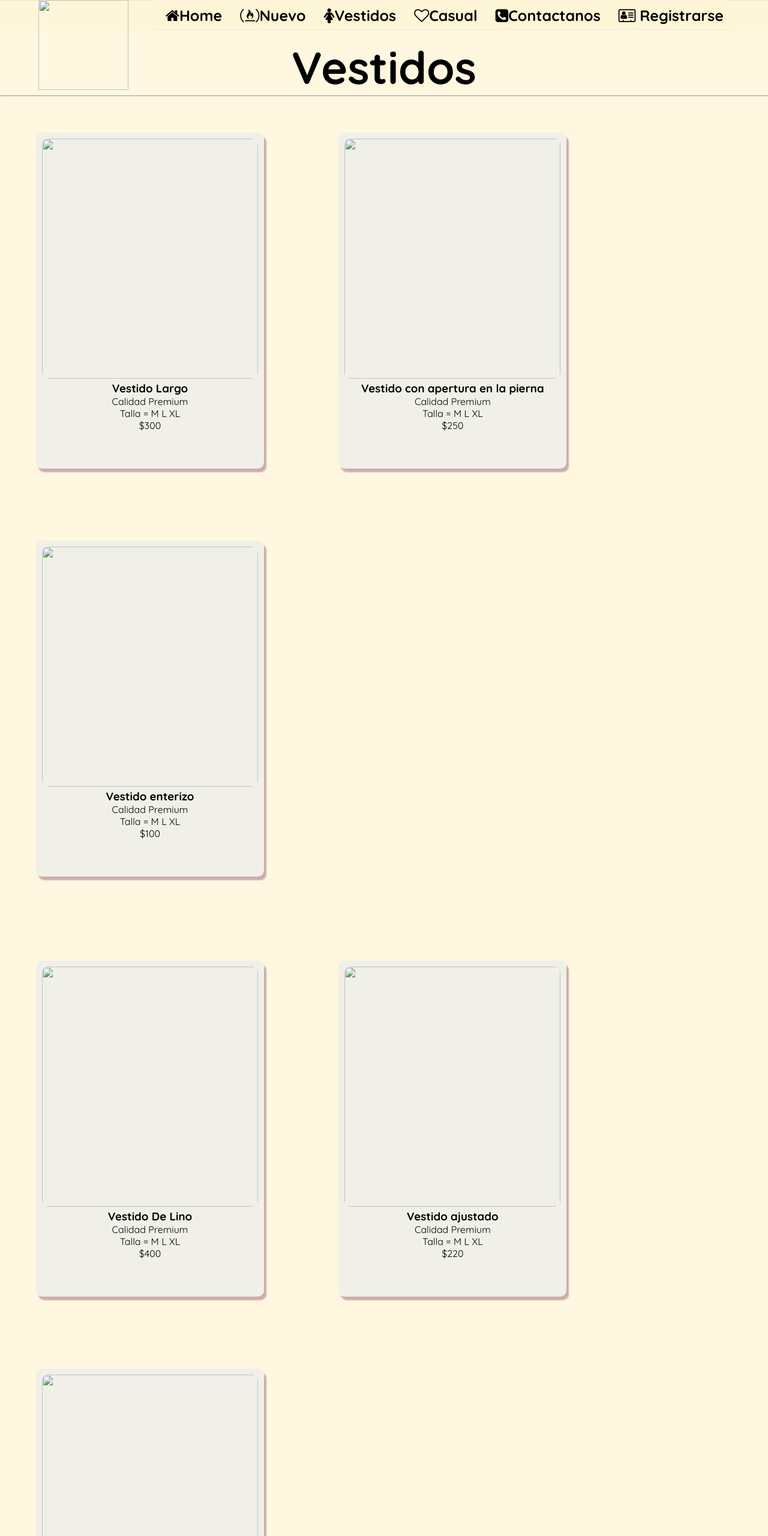
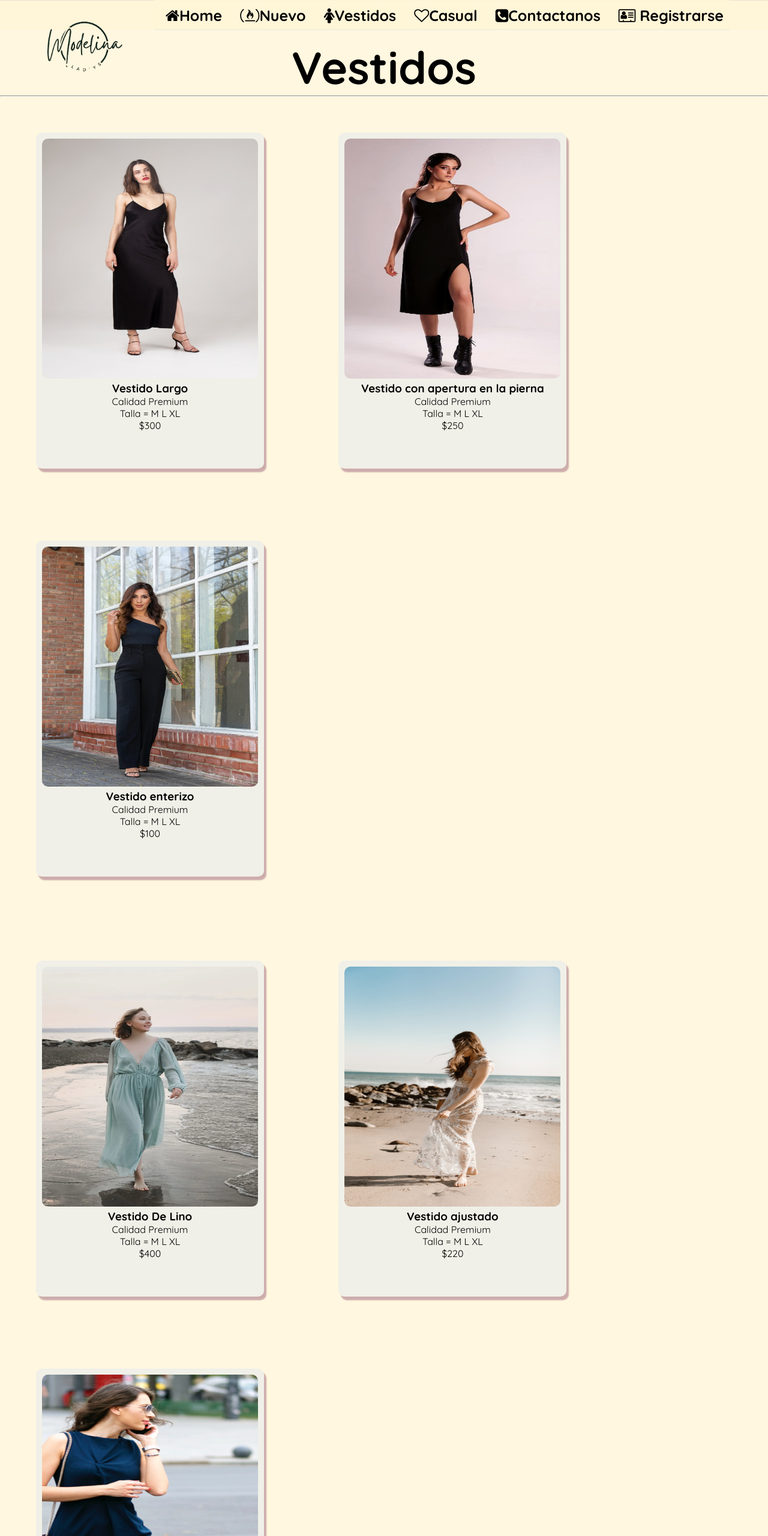
Before and after one commit to jalknKleith/modelina, a plain HTML site: page vestido.html in a window 1280 px wide. Shown: the top 2560 px of the page at 60% size. Drawn offline with Linux system fonts and the light colour scheme; files that its build step writes are made by us from their sources; files whose address does not match are found by name.

Commit message:
Update vestido.html

```diff
--- a/vestido.html
+++ b/vestido.html
@@ -5,7 +5,7 @@
     <meta name="viewport" content="width=device-width, initial-scale=1.0">
     <link rel="shortcut icon" href="icono.png" type="image/x-icon">
     <link rel="stylesheet" href="https://cdnjs.cloudflare.com/ajax/libs/font-awesome/4.7.0/css/font-awesome.min.css">
-    <link rel="stylesheet" href="css/vestido.css">
+    <link rel="stylesheet" href="vestido.css">
     <title>Modelina</title>
 </head>
 <body>
@@ -13,7 +13,7 @@
     <div class="container">
         <input type="checkbox" id="menu_bar">
         <label class="fa fa-bars" for="menu_bar"></label>
-        <img src="img/logotipo2.png" alt="" width="150px" height="150px">
+        <img src="logotipo2.png" alt="" width="150px" height="150px">
         <nav class="menu">
            <b><a href="index.html"><i class="fa fa-home" arial-hidden="true"></i>Home</a></b>
            <b><a href="index.html" href="contactanos.html"><i class="fa fa-free-code-camp"></i>Nuevo</a></b>
@@ -33,7 +33,7 @@
          </section>
         <main class="catalogoVestidos1" >
               <div class="products">
-                <img src="img/vestido11.jpg" alt="">
+                <img src="vestido11.jpg" alt="">
                 <div class="products-txt">
                     <h3>Vestido Largo</h3>
                     <p>Calidad Premium</p>
@@ -42,7 +42,7 @@
                 </div>
         </div>
             <div class="products">
-                <img src="img/vestido2.jpg" alt="">
+                <img src="vestido2.jpg" alt="">
                 <div class="products-txt">
                     <h3>Vestido con apertura en la pierna</h3>
                     <p>Calidad Premium</p>
@@ -51,7 +51,7 @@
                 </div>
             </div>
         <div class="products">
-                <img src="img/vestido3.webp" >
+                <img src="vestido3.webp" >
                 <div class="products-txt">
                     <h3>Vestido enterizo</h3>
                     <p>Calidad Premium</p>
@@ -62,7 +62,7 @@
             <br>
             <br>
         <div class="products">
-                <img src="img/vestido 5.webp" >
+                <img src="vestido 5.webp" >
                 <div class="products-txt">
                     <h3>Vestido De Lino</h3>
                     <p>Calidad Premium</p>
@@ -71,7 +71,7 @@
                 </div>
             </div>
         <div class="products">
-                <img src="img/vestido6.jpg" >
+                <img src="vestido6.jpg" >
                 <div class="products-txt">
                     <h3>Vestido ajustado</h3>
                     <p>Calidad Premium</p>
@@ -80,7 +80,7 @@
                 </div>
             </div>
         <div class="products">
-                <img src="img/vestido7.jpg" >
+                <img src="vestido7.jpg" >
                 <div class="products-txt">
                     <h3>Vestido Azul Corto</h3>
                     <p>Calidad Premium</p>
@@ -91,7 +91,7 @@
             <br>
             <br>
         <div class="products">
-                <img src="img/vestido 8.webp" >
+                <img src="vestido 8.webp" >
                 <div class="products-txt">
                     <h3>Vestido playa</h3>
                     <p>Calidad Premium</p>
@@ -100,7 +100,7 @@
                 </div>
             </div>
         <div class="products">
-                <img src="img/vestido4.jpg" >
+                <img src="vestido4.jpg" >
                 <div class="products-txt">
                     <h3>Vestido silueta amplia</h3>
                     <p>Calidad Premium</p>
@@ -109,7 +109,7 @@
                 </div>
             </div>
          <div class="products">
-                <img src="img/vestido9.jpeg" >
+                <img src="vestido9.jpeg" >
                 <div class="products-txt">
                     <h3>Vestido de cuadros</h3>
                     <p>Calidad Premium</p>
```
